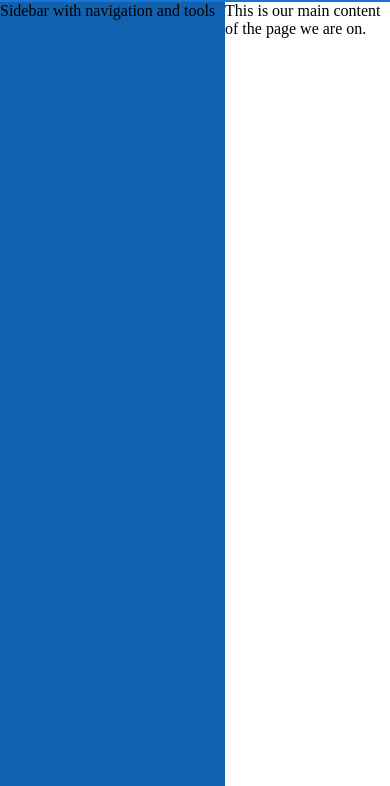
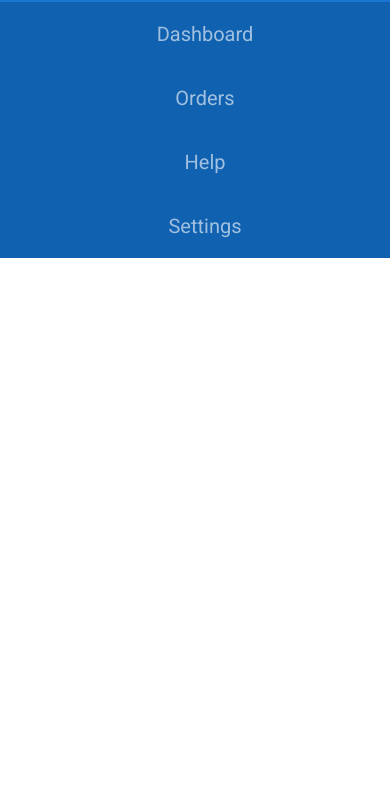
Before and after one commit to datorium-webtech/responsive-webapp, a plain HTML site: page index.html in a window 390 px wide. Shown: the part 58-844 px from the top of the page. Drawn offline with Linux system fonts and the light colour scheme.

Commit message:
July 11: Media queries

```diff
--- a/index.html
+++ b/index.html
@@ -5,6 +5,9 @@
     <meta name="viewport" content="width=device-width, initial-scale=1.0">
     <title>Datorium Responsive</title>
     <link rel="stylesheet" href="style.css">
+    <link href="https://fonts.googleapis.com/css2?family=Roboto&display=swap" rel="stylesheet">
+    <link href="https://fonts.googleapis.com/icon?family=Material+Icons"
+      rel="stylesheet">
 </head>
 <body>
     <header>
@@ -12,9 +15,16 @@
             <img src="resources/datorium.png">
             <span>Responsive</span>
         </div>
+
+        <i class="material-icons">menu</i>
     </header>
     <main>
-        <aside>Sidebar with navigation and tools</aside>
+        <aside>
+            <a><i class="material-icons">speed</i> Dashboard</a>
+            <a><i class="material-icons">description</i> Orders</a>
+            <a><i class="material-icons">help</i> Help</a>
+            <a><i class="material-icons">settings</i> Settings</a>
+        </aside>
         <article>This is our main content of the page we are on.</article>
     </main>
 </body>
--- a/style.css
+++ b/style.css
@@ -1,6 +1,7 @@
 html, body {
     margin: 0;
     height: 100%;
+    font-family: "Roboto";
 }
 
 header {
@@ -9,12 +10,12 @@ header {
     height: 40px;
     background-color: #1976d2;
     display: flex;
-    justify-content: center;
 }
 
 .main-logo {
     width: auto;
     height: 40px;
+    margin-left: 10px;
 }
 
 .main-logo img {
@@ -48,3 +49,48 @@ article {
     width: calc(100% - 225px);
     height: 100%;
 }
+
+/* 1. Select all of the navigation buttons */
+/* display each
+in a new line */
+/* BONUS: Make the visibility 60% */
+
+aside a {
+    color: #ffffff;
+    font-size: 16px;
+    opacity: 0.6;
+    margin: 20px 0 20px 20px;
+    /* Center items vertically */
+    display: flex;
+    align-items: center;
+}
+
+aside a:hover {
+    opacity: 1;
+    cursor: pointer;
+}
+
+aside a .material-icons {
+    margin-right: 10px;
+}
+
+@media (max-width: 1024px) {
+    aside {
+        position: absolute;
+        width: 100%;
+        height: auto;
+        display: flex;
+        flex-direction: column;
+        align-items: center;
+    }
+
+    /* For small devices hide the icons */
+    /* setting font-size 20px for small devices on navigation */
+    aside a .material-icons {
+        display: none;
+    }
+
+    aside a {
+        font-size: 20px;
+    }
+}
```
